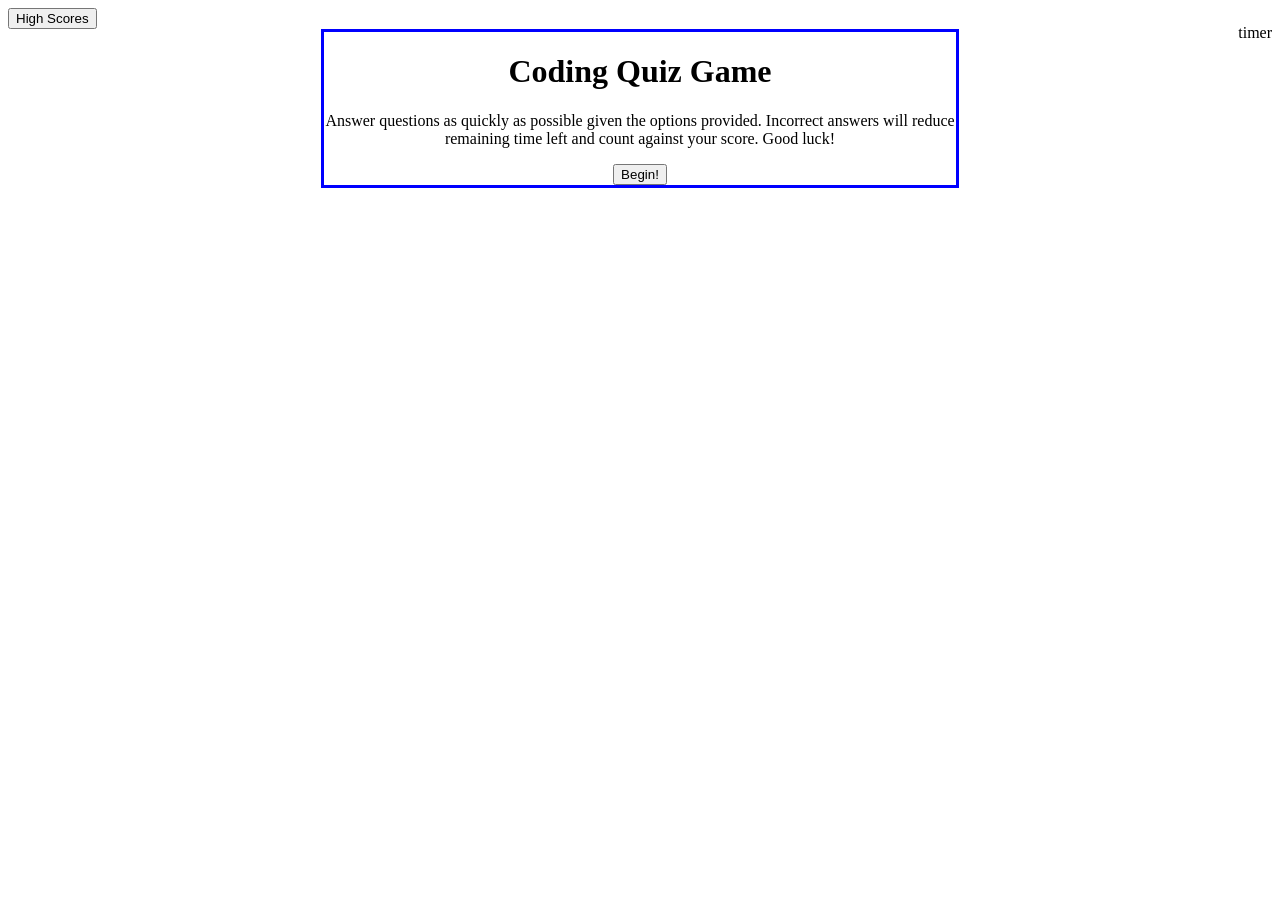
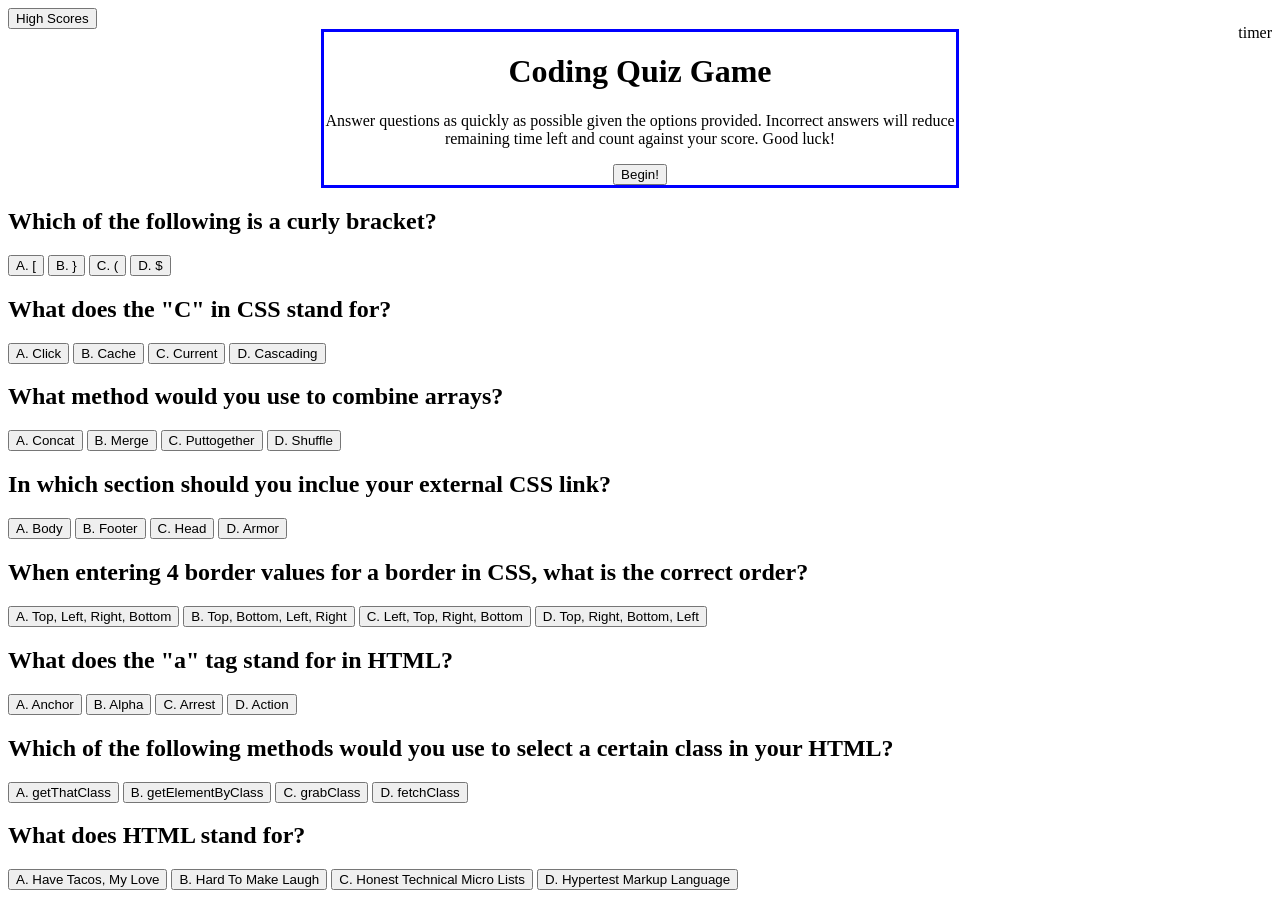
Before and after one commit to CECurtiss/Challenge04, a plain HTML site: page index.html in a window 1280 px wide. Before the commit the page ends 800 px from the top, so only its background shows below. Drawn offline with Linux system fonts and the light colour scheme.

Commit message:
wrote questions for quiz

```diff
--- a/assets/js/script.js
+++ b/assets/js/script.js
@@ -4,19 +4,23 @@ var startQuizBtn = document.querySelector("#startquizbtn");
 var highScores = document.querySelector("#highscores");
 
 
-function showHighScores(){
+
+highScores.addEventListener("click", function({
+
+
+})
+
 
 
     // hide all body text and load local storage
-}
-highScores.addEventListener("click", showHighScores());
 
 
-function beginQuiz() {
-startQuizBtn.addEventListener("click",function() {
+startQuizBtn.addEventListener("click",function( {
+
+
 // function to hide original text and show question 1
 } )
-}
+
 // create display hide for main screen
 
 // create timer function
--- a/index.html
+++ b/index.html
@@ -20,6 +20,71 @@
         <p>Answer questions as quickly as possible given the options provided. Incorrect answers will reduce remaining time left and count against your score. Good luck!</p>
         <button id = startquizbtn>Begin!</button>
     </div>
-    <script>src="assets\js\script.js"</script>
+
+    <div class="questionone">
+        <h2>Which of the following is a curly bracket? </h2>
+            <button>A. [</button>
+            <button>B. }</button>
+            <button>C. (</button>
+            <button>D. $</button>
+    </div>
+
+    <div class="questiontwo">
+        <h2>What does the "C" in CSS stand for?</h2>
+            <button>A. Click</button>
+            <button>B. Cache</button>
+            <button>C. Current</button>
+            <button>D. Cascading</button>
+    </div>
+
+    <div class="questionthree">
+        <h2>What method would you use to combine arrays?</h2>
+        <button>A. Concat</button>
+        <button>B. Merge</button>
+        <button>C. Puttogether</button>
+        <button>D. Shuffle</button>
+    </div>
+
+    <div class="questionfour">
+        <h2>In which section should you inclue your external CSS link?</h2>
+        <button>A. Body</button>
+        <button>B. Footer</button>
+        <button>C. Head</button>
+        <button>D. Armor</button>
+    </div>
+
+    <div class="questionfive">
+        <h2>When entering 4 border values for a border in CSS, what is the correct order?</h2>
+        <button>A. Top, Left, Right, Bottom</button>
+        <button>B. Top, Bottom, Left, Right</button>
+        <button>C. Left, Top, Right, Bottom</button>
+        <button>D. Top, Right, Bottom, Left</button>
+    </div>
+
+    <div class="questionsix">
+        <h2>What does the "a" tag stand for in HTML?</h2>
+        <button>A. Anchor</button>
+        <button>B. Alpha</button>
+        <button>C. Arrest</button>
+        <button>D. Action</button>
+    </div>
+
+    <div class="questionseven">
+        <h2>Which of the following methods would you use to select a certain class in your HTML?</h2>
+        <button>A. getThatClass</button>
+        <button>B. getElementByClass</button>
+        <button>C. grabClass</button>
+        <button>D. fetchClass</button>
+    </div>
+
+    <div class="questioneight">
+        <h2>What does HTML stand for?</h2>
+        <button>A. Have Tacos, My Love</button>
+        <button>B. Hard To Make Laugh</button>
+        <button>C. Honest Technical Micro Lists</button>
+        <button>D. Hypertest Markup Language</button>
+    </div>
+
+    <script src="assets\js\script.js"></script>
 </body>
 </html>
```
